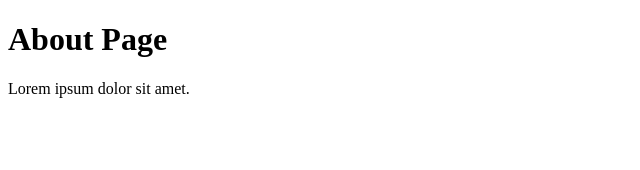
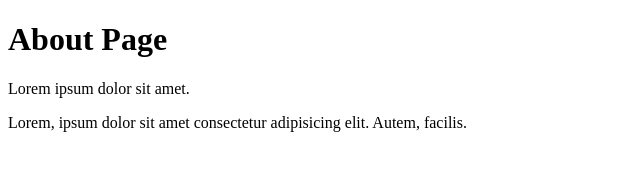
Before and after one commit to selwynraj06/ust_repository, a plain HTML site: page about.html in a window 1280 px wide. Shown: the whole page, without its empty margins (0-640 px from the left). Drawn offline with Linux system fonts and the light colour scheme.

Commit message:
update about page

```diff
--- a/about.html
+++ b/about.html
@@ -8,5 +8,6 @@
 <body>
     <h1>About Page</h1>
     <p>Lorem ipsum dolor sit amet.</p>
+    <p>Lorem, ipsum dolor sit amet consectetur adipisicing elit. Autem, facilis.</p>
 </body>
 </html>
```
